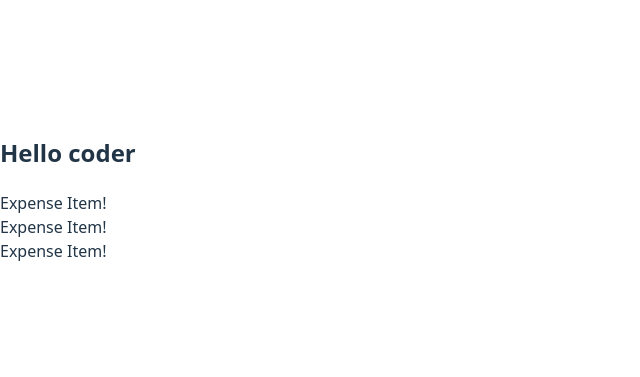
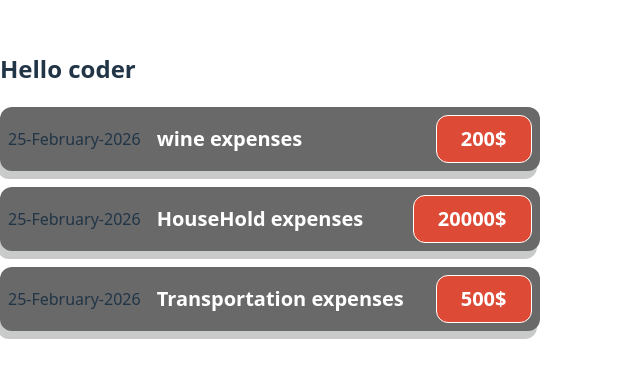
Before and after one commit to naveedkapoorkhan/ExpensesTracker, a React (Vite) app in the folder expense-stracker/: page / in a window 1280 px wide. Shown: the part 211-588 px from the top of the page, without its empty margins (0-640 px from the left). Built offline with nearby package versions, Linux system fonts and the light colour scheme.

Commit message:
destructure the props parameter pass by App.jsx

```diff
--- a/expense-stracker/src/components/ExpenseItem.jsx
+++ b/expense-stracker/src/components/ExpenseItem.jsx
@@ -1,9 +1,16 @@
-import React from 'react'
+import './ExpenseItem.css';
 
-const ExpenseItem = () => {
+function ExpenseItem(props) {
+   let {title,day,month,year,expensesAmount}=props
   return (
-    <div>Expense Item!</div>
-  )
+    <div className='expense-item'>
+      <div className='expense-item__date'>{`${day}-${month}-${year}`}</div>
+      <div className='expense-item__description'>
+        <h2>{title}</h2>
+        <div className='expense-item__price'>{`${expensesAmount}$`}</div>
+      </div>
+    </div>
+  );
 }
 
-export default ExpenseItem
+export default ExpenseItem;
```
